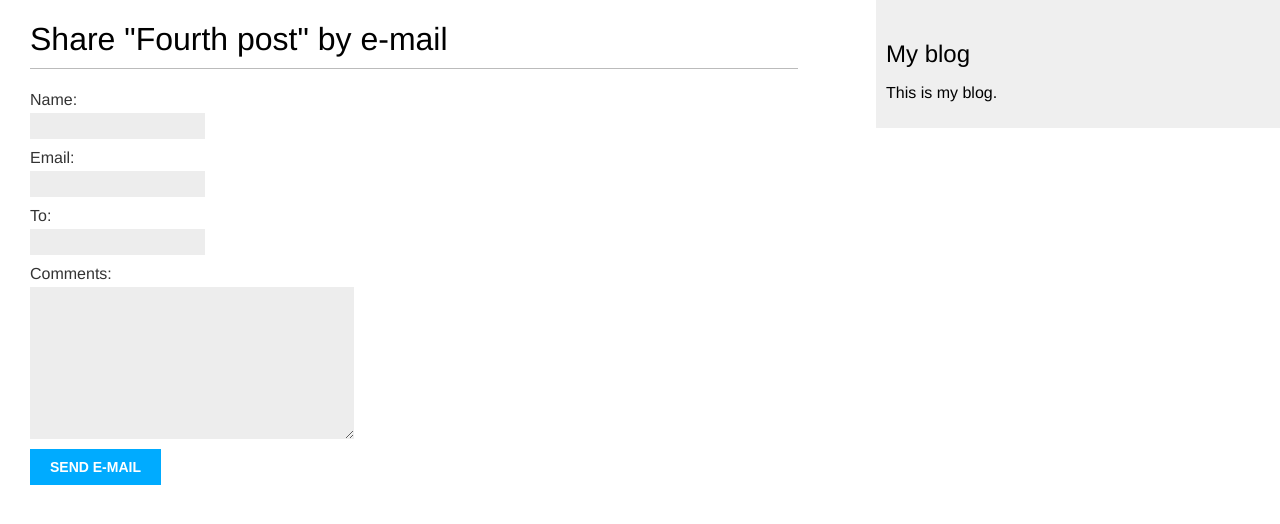
After one commit to Bubblegubm/Blog, a Django app: page /blog/5/share/ in a window 1280 px wide. The commit adds this page. Shown: the top 524 px of the page. Run offline with Django 4.2, Linux system fonts and the light colour scheme; data comes from the database, SQL or seed files in the repository.

Commit message:
Sending emails in views

```diff
--- /dev/null
+++ b/mysite/blog/forms.py
@@ -0,0 +1,8 @@
+from django import forms
+
+class EmailPostForm(forms.Form):
+    name = forms.CharField(max_length=25)
+    email = forms.EmailField()
+    to = forms.EmailField()
+    comments = forms.CharField(required=False,
+                               widget=forms.Textarea)
--- a/mysite/blog/templates/blog/post/detail.html
+++ b/mysite/blog/templates/blog/post/detail.html
@@ -6,4 +6,9 @@
         Published {{ post.publish }} by {{ post.author }}
     </p>
     {{ post.body|linebreaks }}
+    <p>
+        <a href="{% url 'blog:post_share' post.id %}">
+          Share this post
+        </a>
+    </p>
 {% endblock %}
--- /dev/null
+++ b/mysite/blog/templates/blog/post/share.html
@@ -0,0 +1,19 @@
+{% extends "blog/base.html" %}
+
+{% block title %}Share a post{% endblock %}
+
+{% block content %}
+  {% if sent %}
+    <h1>E-mail successfully sent</h1>
+    <p>
+      "{{ post.title }}" was successfully sent to {{ form.cleaned_data.to }}.
+    </p>
+  {% else %}
+    <h1>Share "{{ post.title }}" by e-mail</h1>
+    <form method="post" novalidate>
+      {{ form.as_p }}
+      {% csrf_token %}
+      <input type="submit" value="Send e-mail">
+    </form>
+  {% endif %}
+{% endblock %}
--- a/mysite/blog/urls.py
+++ b/mysite/blog/urls.py
@@ -10,4 +10,6 @@ urlpatterns = [
     path('<int:year>/<int:month>/<int:day>/<slug:post>/',
          views.post_detail,
          name='post_detail'),
+    path('<int:post_id>/share/',
+         views.post_share, name='post_share'),
 ]
--- a/mysite/blog/views.py
+++ b/mysite/blog/views.py
@@ -1,7 +1,11 @@
 from django.shortcuts import render, get_object_or_404
 from .models import Post
-from django.core.paginator import Paginator, EmptyPage,\
-                                    PageNotAnInteger
+from django.core.paginator import Paginator, EmptyPage, \
+    PageNotAnInteger
+from .forms import EmailPostForm
+from django.views.generic import ListView
+from django.core.mail import send_mail
+
 from django.http import Http404
 
 
@@ -37,3 +41,43 @@ def post_detail(request, year, month, day, post):
     return render(request,
                   'blog/post/detail.html',
                   {'post': post})
+
+
+class PostListView(ListView):
+    """
+    Alternative post list view
+    """
+    queryset = Post.published.all()
+    context_object_name = 'posts'
+    paginate_by = 3
+    template_name = 'blog/post/list.html'
+
+
+def post_share(request, post_id):
+    # Извлечь пост по идентификатору id
+    post = get_object_or_404(Post,
+                             id=post_id,
+                             status=Post.Status.PUBLISHED)
+
+    sent = False
+
+    if request.method == 'POST':
+        # Форма была передана на обработку
+        form = EmailPostForm(request.POST)
+        if form.is_valid():
+            # Поля формы успешно прошли валидацию
+            cd = form.cleaned_data
+            post_url = request.build_absolute_uri(
+                post.get_absolute_url())
+            subject = f"{cd['name']} recommends you read " \
+                      f"{post.title}"
+            message = f"Read {post.title} at {post_url}\n\n" \
+                      f"{cd['name']}\'s comments: {cd['comments']}"
+            send_mail(subject, message, 'your_account@gmail.com',
+                      [cd['to']])
+            sent = True
+    else:
+        form = EmailPostForm()
+    return render(request, 'blog/post/share.html', {'post': post,
+                                                    'form': form,
+                                                    'sent': sent})
--- a/mysite/mysite/settings.py
+++ b/mysite/mysite/settings.py
@@ -122,3 +122,5 @@ STATIC_URL = 'static/'
 # https://docs.djangoproject.com/en/4.1/ref/settings/#default-auto-field
 
 DEFAULT_AUTO_FIELD = 'django.db.models.BigAutoField'
+
+EMAIL_BACKEND = 'django.core.mail.backends.console.EmailBackend'
```
